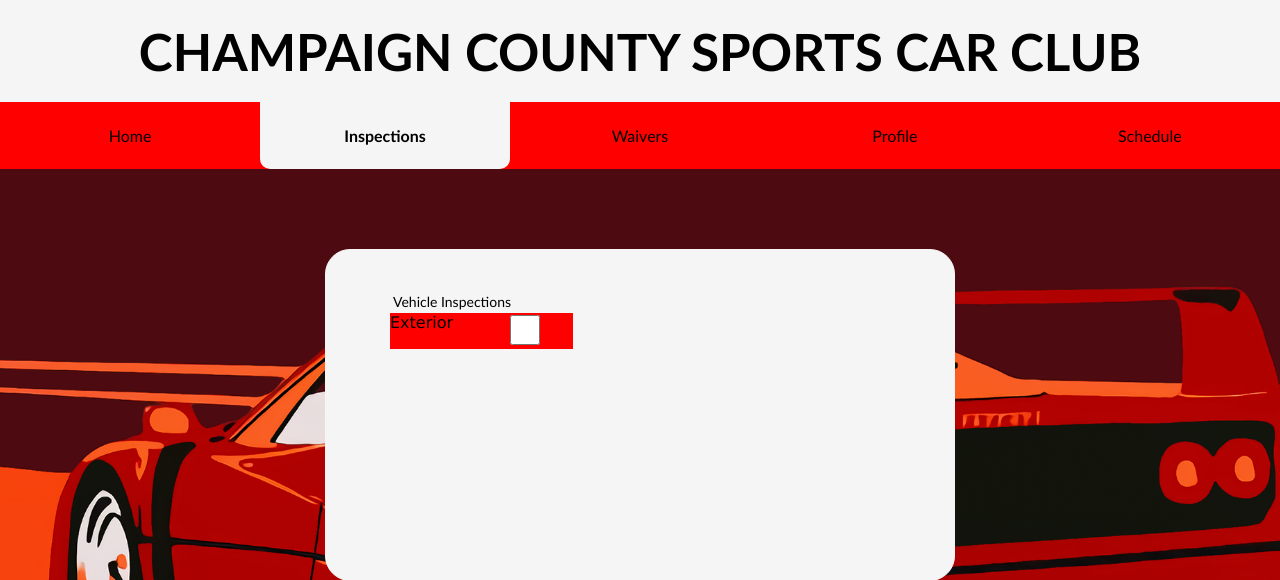
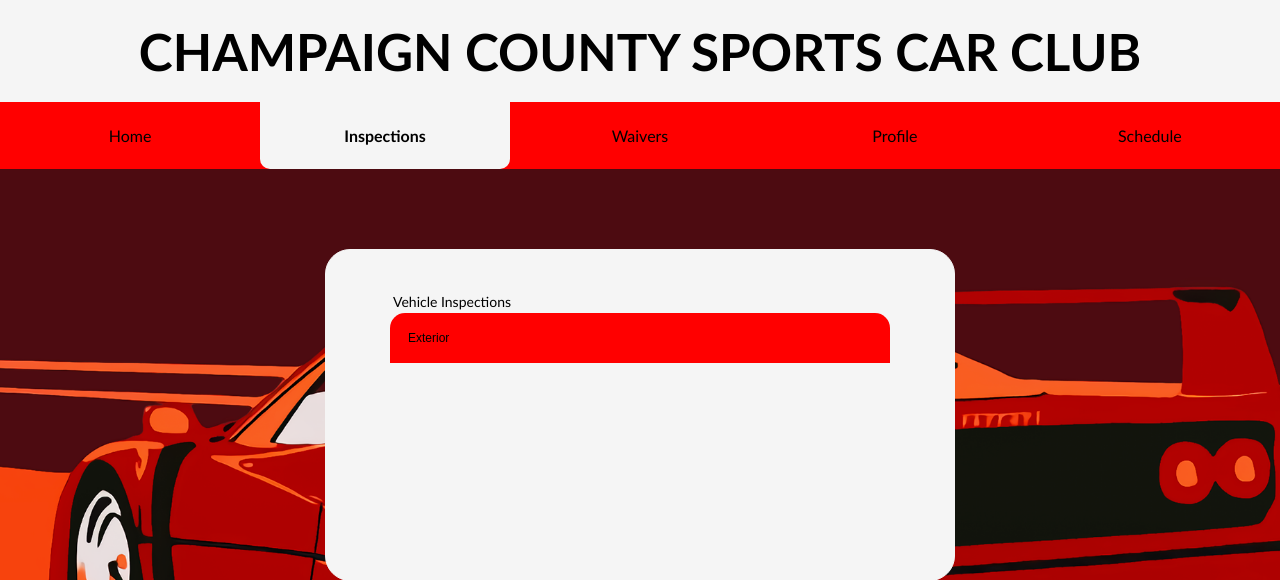
Before and after one commit to jeremiahrisinger/techinspect, a Django app: page /Inspections/ in a window 1280 px wide. Shown: the top 580 px of the page. Run offline with Django 3.2, Linux system fonts and the light colour scheme.

Commit message:
list attempt

```diff
--- a/techinspect/pages/static/pages/homepage.css
+++ b/techinspect/pages/static/pages/homepage.css
@@ -1,3 +1,8 @@
+input.box{
+    margin: 10px;
+    height: 30px;
+    width: 30px;
+}
 .button{
     border: red solid 0px;
     width: 70%;
@@ -49,17 +54,19 @@
 }
 .collapsible{
     background-color: red;
-    color: white;
+    color: black;
     cursor: pointer;
     padding: 18px;
+    border-top-left-radius: 15px;
+    border-top-right-radius: 15px;
     width: 100%;
     border: none;
     text-align: left;
     outline: none;
-    font-size: 15px;
+    font-size: 12px;
 }
 .content {
-    padding: 0 18px;
+    padding:0px;
     display: none;
     overflow: hidden;
     background-color: whitesmoke;
@@ -83,8 +90,18 @@
     background-color: #FFBABA;
 }
 .inspectionsection{
+    flex-direction: column;
     width: fit-content;
     height: fit-content;
+    max-height: none;
+    max-width: none;
+    text-align: left;
+}
+.inspectionelement{
+    flex-wrap: wrap;
+    flex-direction: column;
+    background-color: lightgray;
+
 }
 .logo {
     position: fixed;
@@ -148,7 +165,7 @@ form {
     text-align: center;
     min-height: 200px;
 
-    min-width: 100px;
+    min-width: fit-content;
     margin: 0%;
 }
 div {
--- a/techinspect/pages/templates/Inspections/inspections.html
+++ b/techinspect/pages/templates/Inspections/inspections.html
@@ -7,11 +7,9 @@
     </head>
     <body>
       <h1>CHAMPAIGN COUNTY SPORTS CAR CLUB</h1>
-        <!--img src = "{% static 'Banner.png'  %}" id = "banner"></img>
-        <!-- Top navigation -->
+
         <ul>
 
-          <!-- Centered link -->
           <li><a href="../home/">Home</a></li>
           <li><a href="../Inspections/" class="active">Inspections</a></li>
           <li><a href="../Waivers/">Waivers</a></li>
@@ -23,13 +21,21 @@
             <p>
               Vehicle Inspections
             </p>
-            <form action="">
-              <ul class="inspectionsection" >Exterior
-                <li><input type="checkbox"></li>
-              </select>
+            <button class="collapsible">Exterior</button>
+            <form action="" class="content">
+              <ul class="inspectionsection" >
+                <li class="inspectionelement"><input type="checkbox" class="box">No play in the wheel bearings</li>
+                <li class="inspectionelement"><input type="checkbox" class="box">Wheels are tight and have no visible cracks</li>
+                <li class="inspectionelement"><input type="checkbox" class="box">Hub caps or center caps removed or firmly secured by lug nuts</li>
+                <li class="inspectionelement"><input type="checkbox" class="box">Tires must be in good condition with no cord/belts showing or cracks</li>
+                <li class="inspectionelement"><input type="checkbox" class="box">Tires tread depth</li>
+                <li class="inspectionelement"><input type="checkbox" class="box">Break pads/rotars in good condition</li>
+                <li class="inspectionelement"><input type="checkbox" class="box">No loose body panels</li>
+                <li class="inspectionelement"><input type="checkbox" class="box">Numbers on & clearly visible on body</li>
+              </ul>
             </form>
-           </div>
-           <script>
+          </div>
+          <script>
             var coll = document.getElementsByClassName("collapsible");
             var i;
 
@@ -44,6 +50,6 @@
                 }
               });
             }
-            </script>
+          </script>
     </body>
   </html>
```
